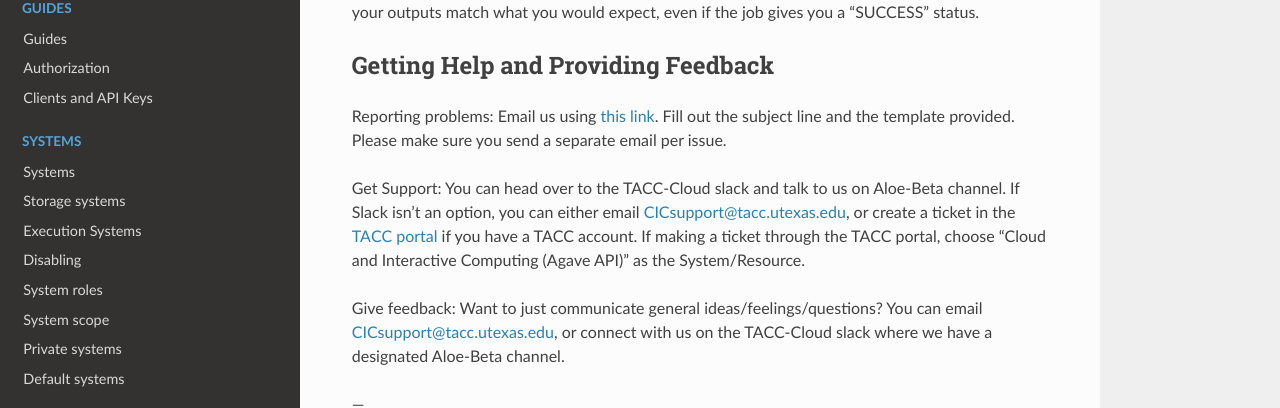
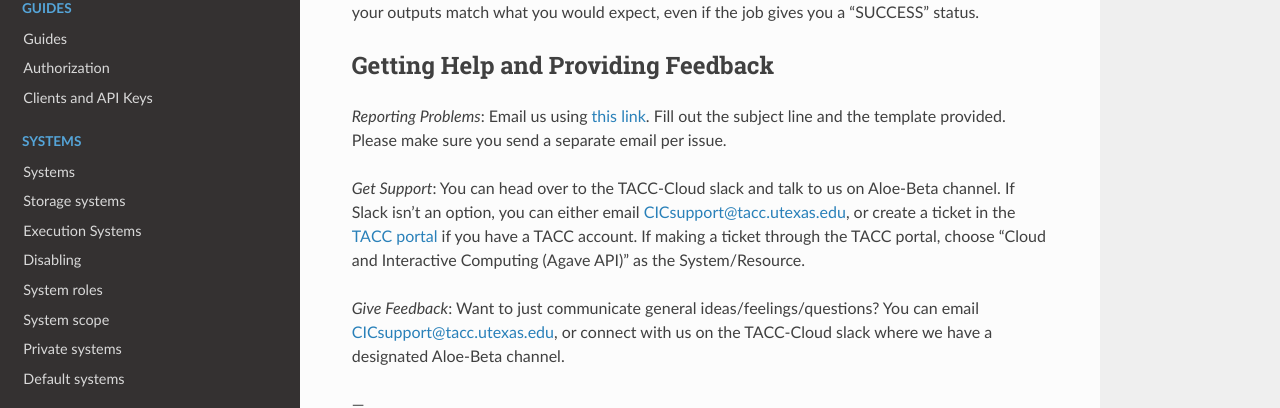
Before and after one commit to TACC-Cloud/agave-docs, a Sphinx documentation site: the page built from docs/agave/guides/jobs/aloe-beta-tester-guide.rst, in a window 1280 px wide and 900 px high, scrolled down 1667 px. Shown: the part 305-713 px from the top of the window. Built offline with Sphinx 7.4.7 and the Read the Docs theme 2.0.0, drawn with Linux system fonts in a browser that asks for light colours; cross-references to code outside the pages are shown as plain code.

```diff
--- a/docs/agave/guides/jobs/aloe-beta-tester-guide.rst
+++ b/docs/agave/guides/jobs/aloe-beta-tester-guide.rst
@@ -69,13 +69,13 @@ It is also important to verify your outputs after your jobs have completed. Plea
 Getting Help and Providing Feedback
 -----------------------------------
 
-Reporting problems: Email us using `this link <mailto:cic@consult.tacc.utexas.edu?Subject=Aloe%20Bug%20Report:%20(Quick%20Description)&body=Created%20Via%20Email%0d%0d-------%0d%0dName:%0d%0d%0dTenant:%0d%0d%0dTenant%20Username:%0d%0d%0dIssue%20Description:%0d%0d%0dSteps%20to%20Reproduce:%0d%0d%0dActual%20Result:%0d%0d%0dExpected%20Result:%0d%0d%0dOther%20Information:>`_. Fill out the subject line and the template provided. Please make sure you send a separate email per issue.
+*Reporting Problems*: Email us using `this link <mailto:cic@consult.tacc.utexas.edu?Subject=Aloe%20Bug%20Report:%20(Quick%20Description)&body=Created%20Via%20Email%0d%0d-------%0d%0dName:%0d%0d%0dTenant:%0d%0d%0dTenant%20Username:%0d%0d%0dIssue%20Description:%0d%0d%0dSteps%20to%20Reproduce:%0d%0d%0dActual%20Result:%0d%0d%0dExpected%20Result:%0d%0d%0dOther%20Information:>`_. Fill out the subject line and the template provided. Please make sure you send a separate email per issue.
 
 
-Get Support: You can head over to the TACC-Cloud slack and talk to us on Aloe-Beta channel. If Slack isn’t an option, you can either email CICsupport@tacc.utexas.edu, or create a ticket in the `TACC portal <https://portal.tacc.utexas.edu/home>`_ if you have a TACC account. If making a ticket through the TACC portal, choose “Cloud and Interactive Computing (Agave API)” as the System/Resource.
+*Get Support*: You can head over to the TACC-Cloud slack and talk to us on Aloe-Beta channel. If Slack isn’t an option, you can either email CICsupport@tacc.utexas.edu, or create a ticket in the `TACC portal <https://portal.tacc.utexas.edu/home>`_ if you have a TACC account. If making a ticket through the TACC portal, choose “Cloud and Interactive Computing (Agave API)” as the System/Resource.
 
 
-Give feedback: Want to just communicate general ideas/feelings/questions? You can email CICsupport@tacc.utexas.edu, or connect with us on the TACC-Cloud slack where we have a designated Aloe-Beta channel.
+*Give Feedback*: Want to just communicate general ideas/feelings/questions? You can email CICsupport@tacc.utexas.edu, or connect with us on the TACC-Cloud slack where we have a designated Aloe-Beta channel.
 
 ---
 
```
